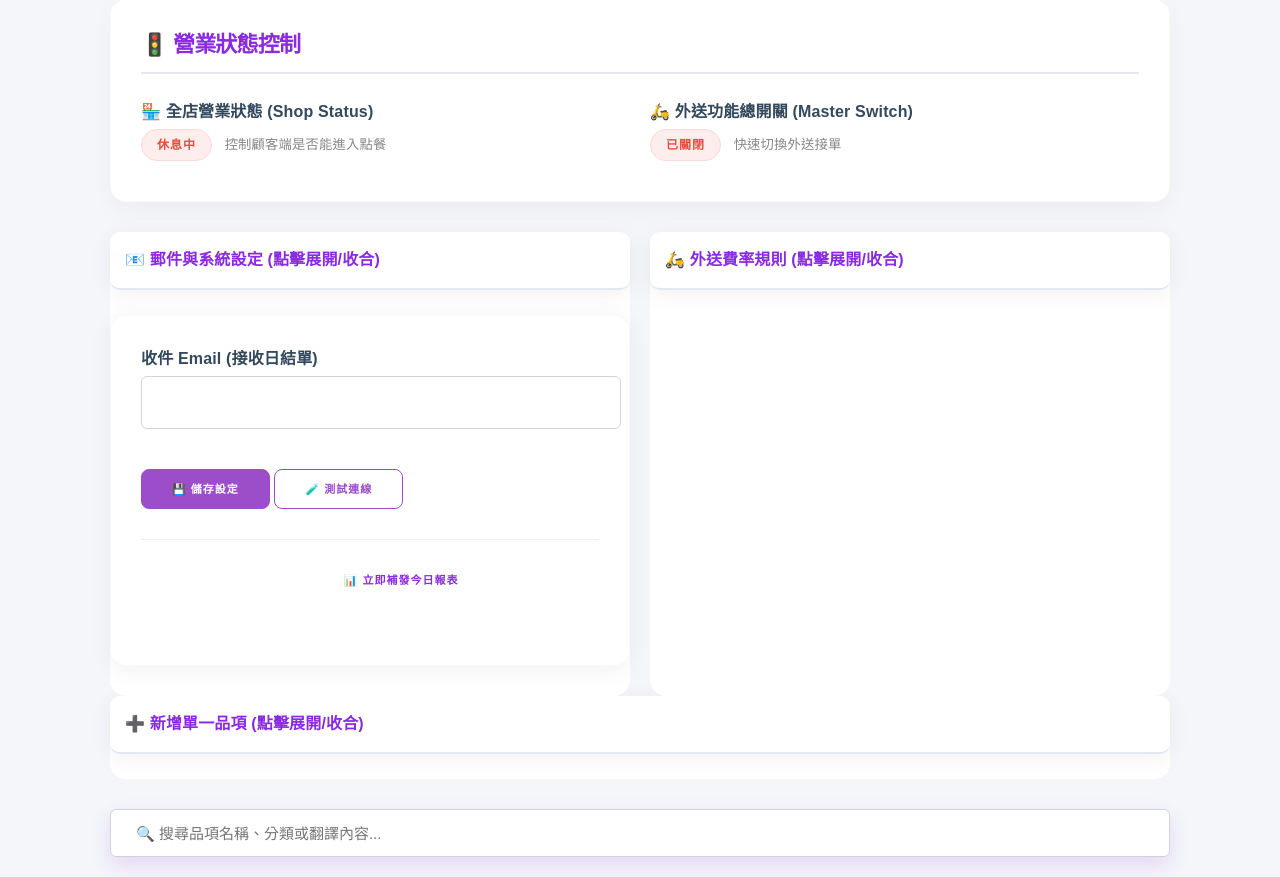
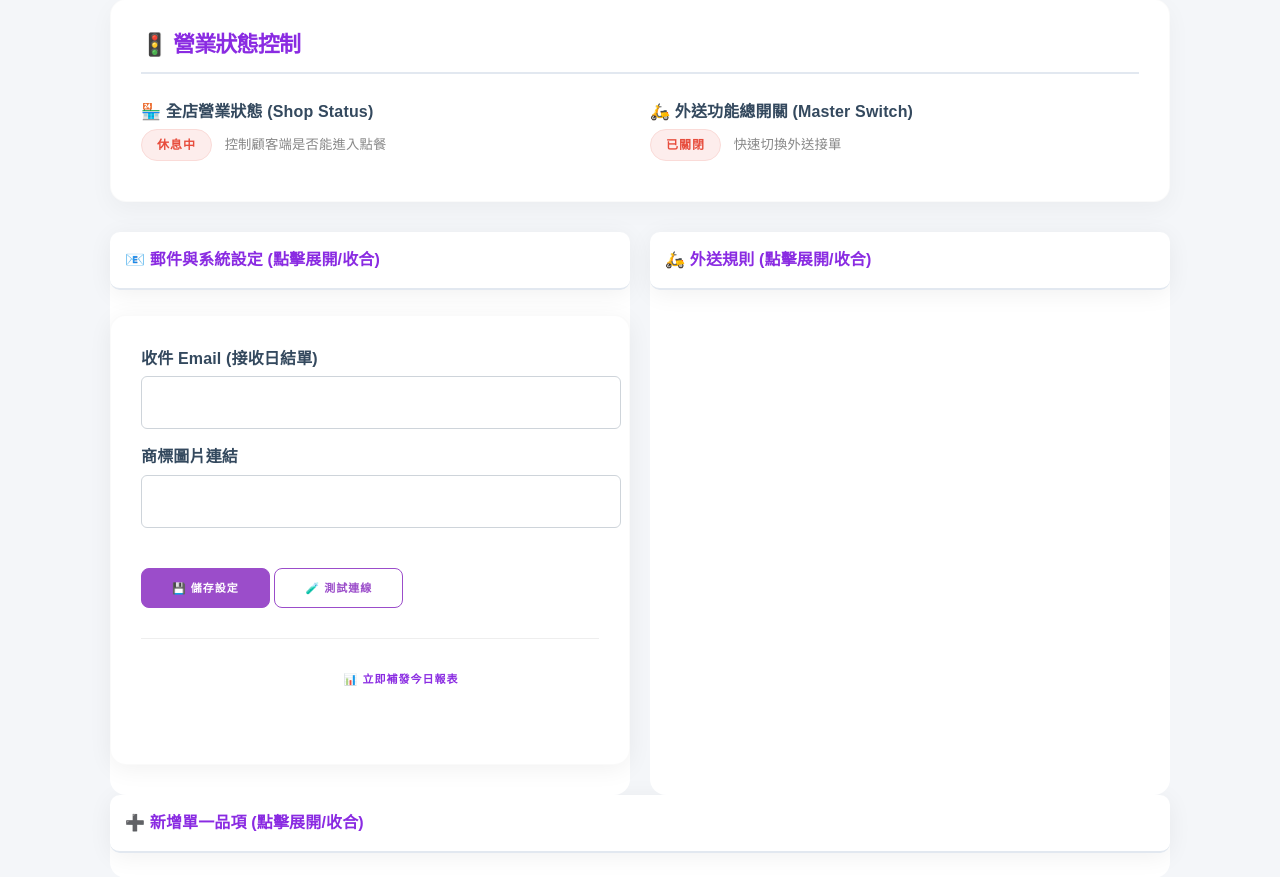
Before and after one commit to try91396-beep/DING-DONG, a Flask app: page /admin/ in a window 1280 px wide, after a click on "📧 郵件與系統設定 (點擊展開/收合)". Shown: the part 99-976 px from the top of the page. Run offline with Flask 3, Linux system fonts and the light colour scheme; the visitor is signed in with stand-in values (Sample User, id 1); a database or web service that is not in the repository returns one stand-in record (values such as "Sample title"); some libraries are stand-ins or nearby versions.

Commit message:
Update admin.html
新增
 <div class="column">
                        <label>外送平台商店連結</label>
                        <input type="text" name="shop_panda_url" value="{{ config.get('shop_panda_url', 0) }}" min="0">
                    </div>
<label>商標圖片連結</label>
                <input type="text" name="shop_logo_url" value="{{ config.get('shop_logo_url','') }}">

```diff
--- a/templates/admin.html
+++ b/templates/admin.html
@@ -330,6 +330,8 @@
             <form method="POST" action="{{ url_for('admin.admin_panel') }}">
                 <label>收件 Email (接收日結單)</label>
                 <input type="email" name="report_email" value="{{ config.get('report_email','') }}">
+                <label>商標圖片連結</label>
+                <input type="text" name="shop_logo_url" value="{{ config.get('shop_logo_url','') }}">
 
                 <div style="margin-top: 25px;">
                     <button type="submit" name="action" value="save_settings">💾 儲存設定</button>
@@ -345,7 +347,7 @@
         <div class="column column-50">
     <details class="card" style="padding: 0; border: none; box-shadow: none; height: 100%;">
         <summary class="section-title" style="cursor: pointer; padding: 15px; background: #fff; border-radius: 10px; box-shadow: 0 4px 24px rgba(0,0,0,0.06); list-style: none; display: flex; align-items: center; gap: 6px;">
-            🛵 外送費率規則 (點擊展開/收合)
+            🛵 外送規則 (點擊展開/收合)
         </summary>
 
         <div class="card" style="margin-top: 10px; box-shadow: 0 4px 24px rgba(0,0,0,0.06); height: auto;">
@@ -376,6 +378,10 @@
                     <div class="column">
                         <label>每公里加價 ($)</label>
                         <input type="number" name="delivery_fee_per_km" value="{{ config.get('delivery_fee_per_km', 10) }}" min="0">
+                    </div>
+                    <div class="column">
+                        <label>外送平台商店連結</label>
+                        <input type="text" name="shop_panda_url" value="{{ config.get('shop_panda_url', 0) }}" min="0">
                     </div>
                 </div>
 
```
